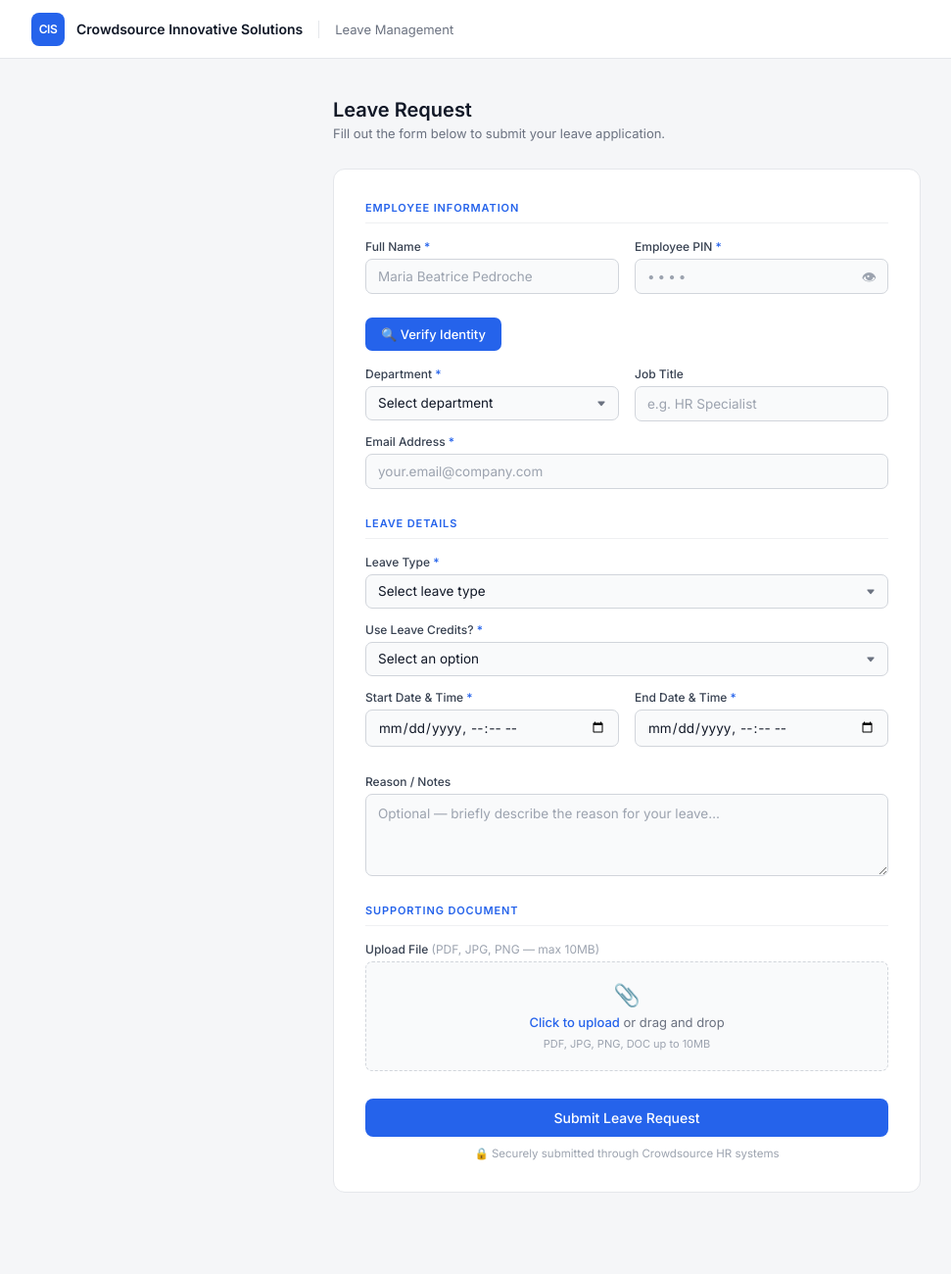
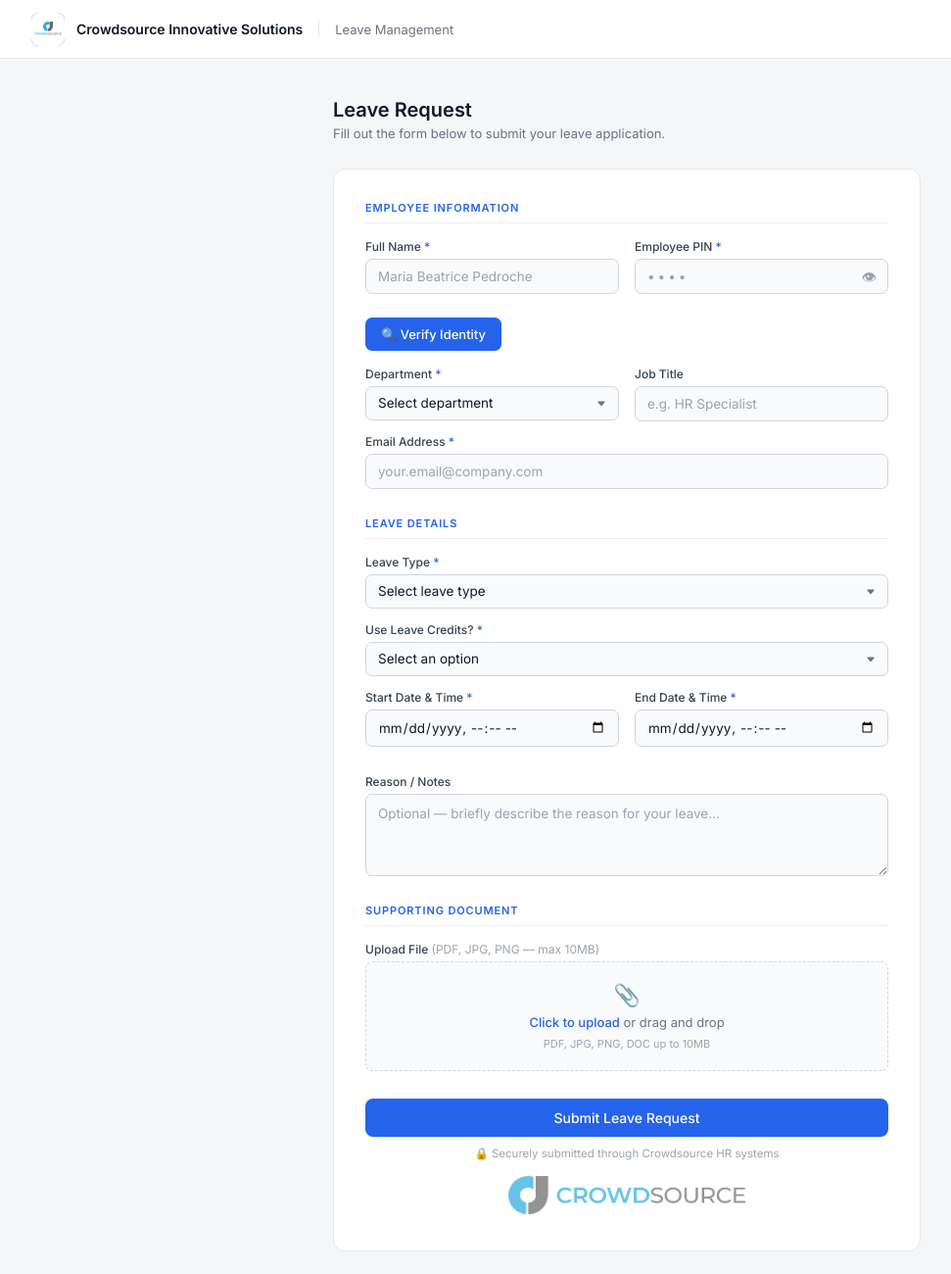
Before and after one commit to albertocj1/TRF-Automation-n8n, a website: page index.html in a window 1280 px wide. Shown: the whole page at 98% size, without its empty margins (0-971 px from the left). Drawn offline with Linux system fonts and the light colour scheme.

Commit message:
added logos

```diff
--- a/index.html
+++ b/index.html
@@ -111,7 +111,9 @@
 <body>
 
   <div class="topbar">
-    <div class="logo-mark">CIS</div>
+   <div class="logo-mark" style="padding:0;overflow:hidden;">
+  <img src="crowdsource.png" style="width:100%;height:100%;object-fit:contain;" onerror="this.parentElement.textContent='CIS'" />
+    </div>
     <div class="brand-name">Crowdsource Innovative Solutions</div>
     <div class="brand-sep"></div>
     <div class="brand-module">Leave Management</div>
@@ -266,7 +268,9 @@
           <button type="submit" class="btn-submit" id="submitBtn">Submit Leave Request</button>
           <div class="note">🔒 Securely submitted through Crowdsource HR systems</div>
         </div>
-
+        <div style="text-align:center;margin-top:16px;">
+           <img src="images.png" alt="Crowdsource Innovative Solutions" style="height:40px;object-fit:contain;opacity:0.7;" />
+        </div>
       </form>
     </div>
   </div>
```
Also changed, not shown: crowdsource.png (added), images.png (added).
